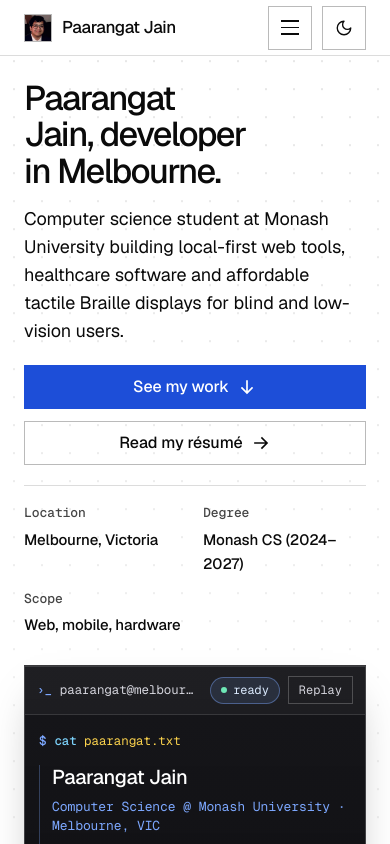
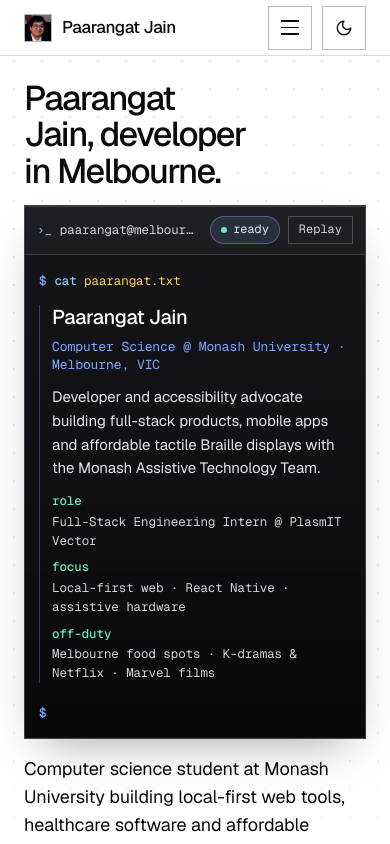
Before and after one commit to pjrus/p-jain-dev, a SvelteKit app: page / in a window 390 px wide. Shown: the top 844 px of the page. Built offline with nearby package versions, Linux system fonts and the light colour scheme.

Commit message:
style(hero): place terminal 2nd on mobile and speed up terminal typing output

```diff
--- a/src/lib/components/HeroTerminal.svelte
+++ b/src/lib/components/HeroTerminal.svelte
@@ -71,14 +71,14 @@
     function tick() {
       if (currentRun !== runId) return;
       if (typedCount >= ALL_TOTAL) return;
-      // Slightly snappier cadence on longer bio prose, crisp keystroke rhythm on command
-      const step = typedCount < CMD_TOTAL ? 1 : 2;
-      const delay = typedCount < CMD_TOTAL ? 52 : 20;
+      // Snappy keystroke rhythm on command, rapid terminal stream on bio output (~1.5s total)
+      const step = typedCount < CMD_TOTAL ? 1 : 5;
+      const delay = typedCount < CMD_TOTAL ? 24 : 14;
       typedCount = Math.min(ALL_TOTAL, typedCount + step);
       window.setTimeout(tick, delay);
     }
 
-    window.setTimeout(tick, 220);
+    window.setTimeout(tick, 80);
   }
 
   onMount(() => {
--- a/src/styles/hero.css
+++ b/src/styles/hero.css
@@ -582,15 +582,32 @@ html.m-enter-done .hero-copy > *:nth-child(4) {
 
   .hero-inner {
     grid-template-columns: 1fr;
-    gap: 28px;
+    gap: 20px;
   }
 
   .hero-copy {
-    padding-right: 0;
+    display: contents;
   }
 
   .hero-copy h1 {
+    order: 1;
     max-width: 18ch;
+  }
+
+  .hero-stage {
+    order: 2;
+  }
+
+  .hero-intro {
+    order: 3;
+  }
+
+  .hero-actions {
+    order: 4;
+  }
+
+  .hero-facts {
+    order: 5;
   }
 
   .statement-top {
@@ -680,7 +697,7 @@ html.m-enter-done .hero-copy > *:nth-child(4) {
     padding-bottom: 32px;
   }
 
-  .hero-copy {
+  .hero-inner {
     gap: 16px;
   }
 
```
